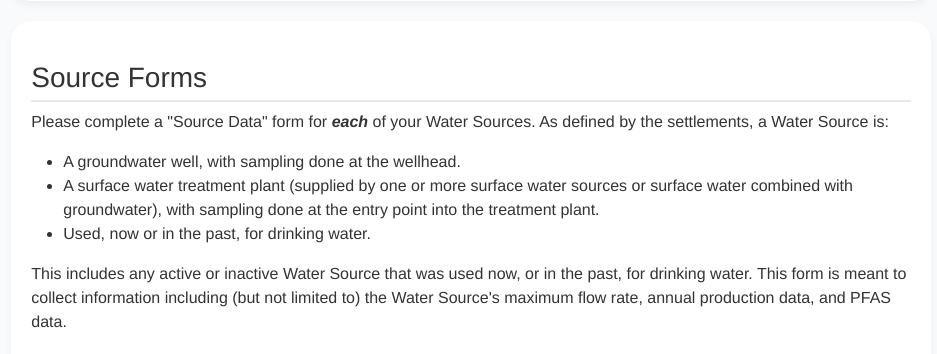
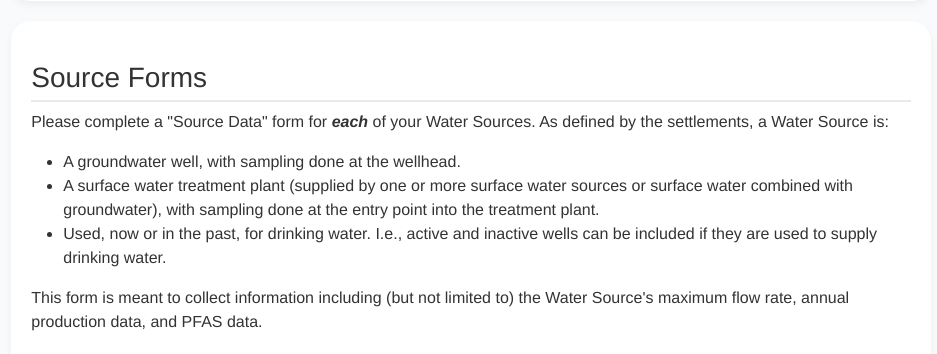
Before and after one commit to jfontaine-ehe/26863-user-updates, a Django app: page /landing_page/ in a window 1280 px wide. Shown: the part 765-1119 px from the top of the page, without its empty margins (169-1106 px from the left). Run offline with Django 5.2, Linux system fonts and the light colour scheme; the visitor is signed in with stand-in values (Sample User, id 1); data that the repository does not hold is empty; some libraries are stand-ins or nearby versions.

Commit message:
small update to language in  phase2_landing_page.html

```diff
--- a/clientUpdates/clientUpdates/templates/phase2_landing_page.html
+++ b/clientUpdates/clientUpdates/templates/phase2_landing_page.html
@@ -85,15 +85,21 @@
     </p>
 
     <ul>
-        <li>A groundwater well, with sampling done at the wellhead. </li>
-        <li>A surface water treatment plant (supplied by one or more
+        <li>
+            A groundwater well, with sampling done at the wellhead.
+        </li>
+        <li>
+            A surface water treatment plant (supplied by one or more
             surface water sources or surface water combined with groundwater),
-            with sampling done at the entry point into the treatment plant. </li>
-        <li>Used, now or in the past, for drinking water.</li>
+            with sampling done at the entry point into the treatment plant.
+        </li>
+        <li>
+            Used, now or in the past, for drinking water. I.e., active and inactive wells
+            can be included if they are used to supply drinking water.
+        </li>
     </ul>
 
     <p>
-        This includes any active or inactive Water Source that was used now, or in the past, for drinking water.
         This form is meant to collect information including (but not limited to) the Water Source's maximum flow rate,
         annual production data, and PFAS data.
     </p>
```
